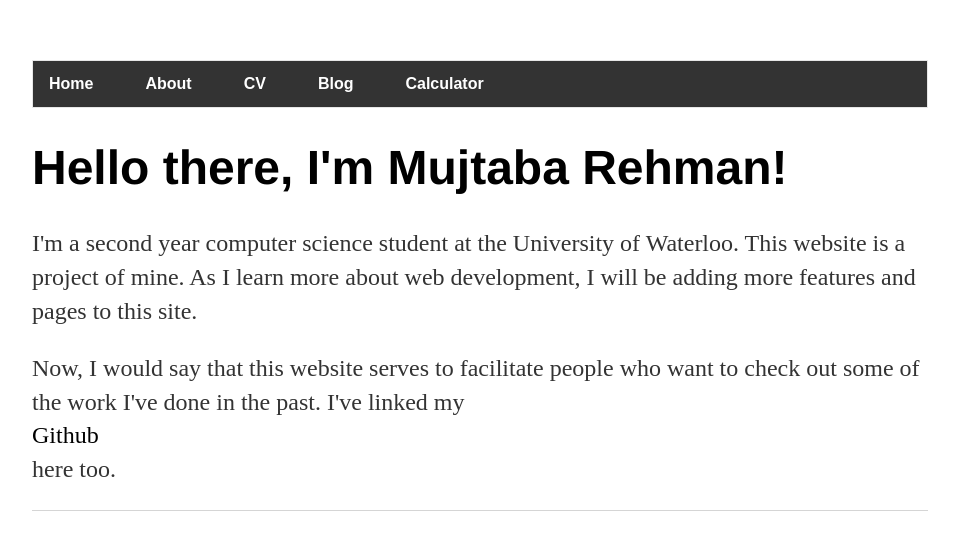
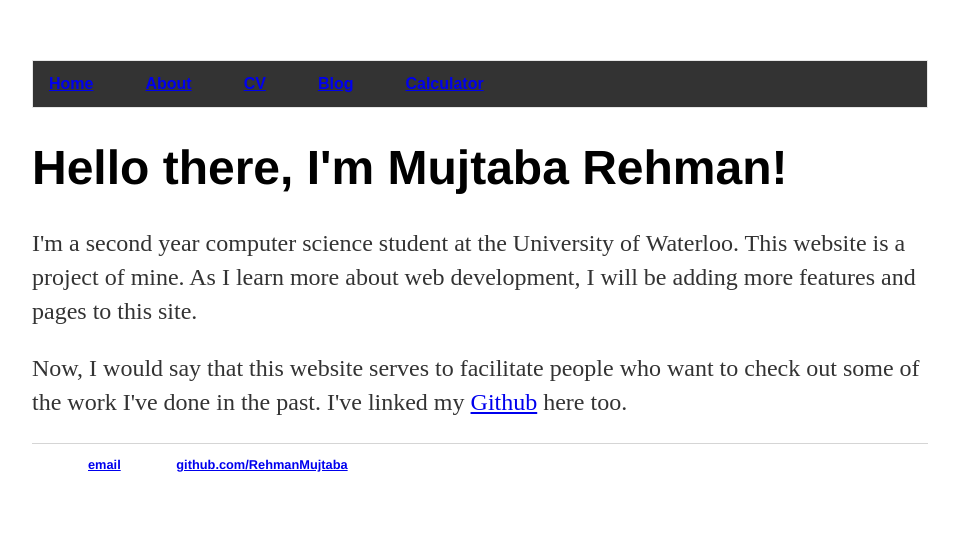
Before and after one commit to RehmanMujtaba/old-website, a Jekyll site: the page built from index.html, in a window 1280 px wide. Shown: the top 550 px of the page, without its empty margins (160-1119 px from the left). Built offline with Jekyll 4.4.1, drawn with Linux system fonts in a browser that asks for light colours.

Commit message:
Update main.css
Added more tags for links

```diff
--- a/css/main.css
+++ b/css/main.css
@@ -35,14 +35,14 @@ li:hover {
   background-color: #111;
 }
 
-a {
+header a {
   display: block;
    color: white;
    text-align: center;
    text-decoration: none;
 }
 
-.link {
+cv .link {
   color: black;
   text-align: left;
   display: block
```
